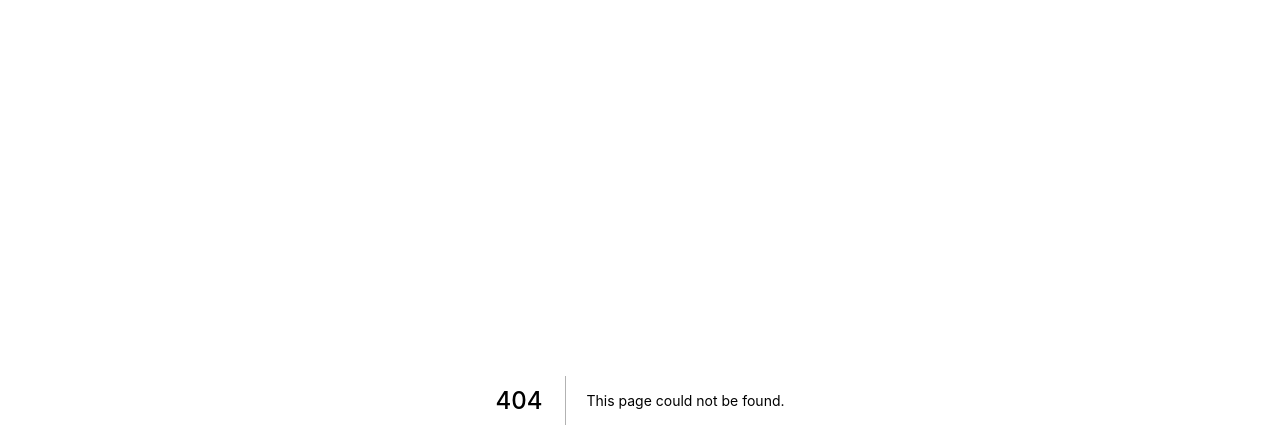
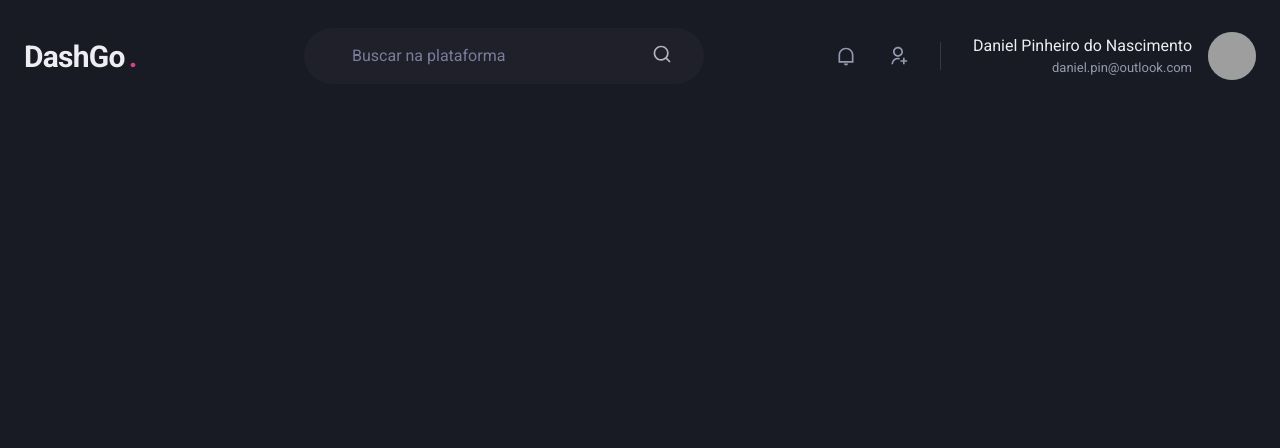
Before and after one commit to DanielPin/dashgo, a Next.js app: page /dashboard in a window 1280 px wide. Before the commit this address had no page. Shown: the top 448 px of the page. Built offline with nearby package versions, Linux system fonts and the light colour scheme; grey boxes are pictures that could not be loaded.

Commit message:
Component Header

```diff
--- a/package.json
+++ b/package.json
@@ -15,7 +15,8 @@
     "framer-motion": "^5.5.4",
     "next": "12.0.7",
     "react": "17.0.2",
-    "react-dom": "17.0.2"
+    "react-dom": "17.0.2",
+    "react-icons": "^4.3.1"
   },
   "devDependencies": {
     "@types/node": "^17.0.0",
--- /dev/null
+++ b/src/components/Header.tsx
@@ -0,0 +1,90 @@
+import {
+  Avatar,
+  Box,
+  Flex,
+  HStack,
+  Icon,
+  Input,
+  Stack,
+  Text,
+} from "@chakra-ui/react";
+import {
+  RiSearchLine,
+  RiNotificationLine,
+  RiUserAddLine,
+} from "react-icons/ri";
+
+export function Header() {
+  return (
+    <Flex
+      as="header"
+      w="100%"
+      maxWidth={1480}
+      h="20"
+      mx="auto"
+      mt="4"
+      px="6"
+      align="center"
+    >
+      <Text fontSize="3xl" fontWeight="bold" letterSpacing="tight" w="64">
+        DashGo
+        <Text as="span" ml="1" color="pink.500">
+          .
+        </Text>
+      </Text>
+
+      <Flex
+        as="label"
+        flex="1"
+        py="4"
+        px="8"
+        ml="6"
+        maxWidth={400}
+        alignSelf="center"
+        color="gray.200"
+        position="relative"
+        bg="gray.800"
+        borderRadius="full"
+      >
+        <Input
+          color="gray.500"
+          variant="unstyled"
+          px="4"
+          mr="4"
+          placeholder="Buscar na plataforma"
+          _placeholder={{ color: "gray.400" }}
+        />
+        <Icon as={RiSearchLine} fontSize="20"></Icon>
+      </Flex>
+
+      <Flex align="center" ml="auto">
+        <HStack
+          spacing="8"
+          mx="8"
+          pr="8"
+          py="1"
+          color="gray.300"
+          borderRightWidth={1}
+          borderColor="gray.700"
+        >
+          <Icon as={RiNotificationLine} fontSize="20"></Icon>
+          <Icon as={RiUserAddLine} fontSize="20"></Icon>
+        </HStack>
+
+        <Flex align="center">
+          <Box mr="4" textAlign="right">
+            <Text>Daniel Pinheiro do Nascimento</Text>
+            <Text color="gray.300" fontSize="small">
+              daniel.pin@outlook.com
+            </Text>
+          </Box>
+          <Avatar
+            size="md"
+            name="Daniel Pinheiro do Nascimento"
+            src="https://github.com/DanielPin.png"
+          />
+        </Flex>
+      </Flex>
+    </Flex>
+  );
+}
--- /dev/null
+++ b/src/pages/dashboard.tsx
@@ -0,0 +1,7 @@
+import { Header } from "../components/Header";
+
+export default function Dashboard(){
+    return (
+        <Header />
+    )
+}
```
Also changed, not shown: 1 other file (tests, documents, lock files or other folders).
